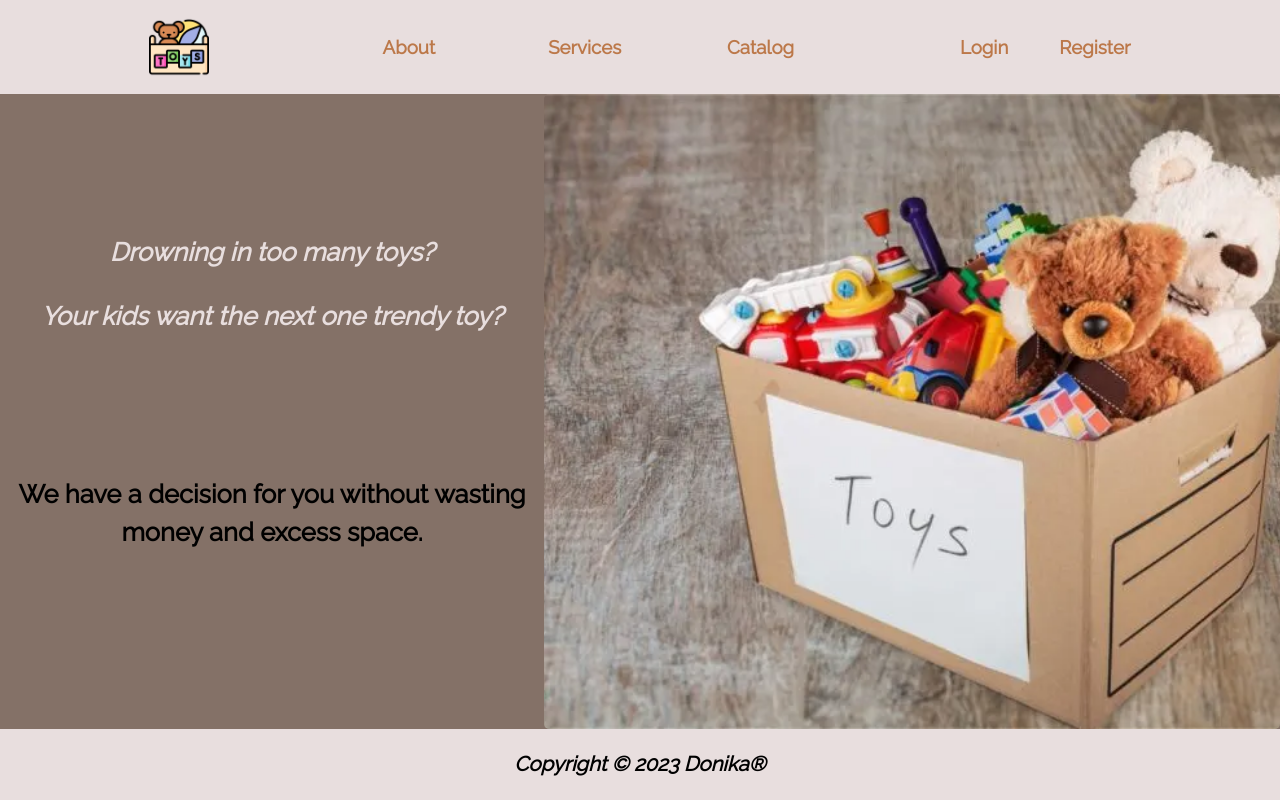
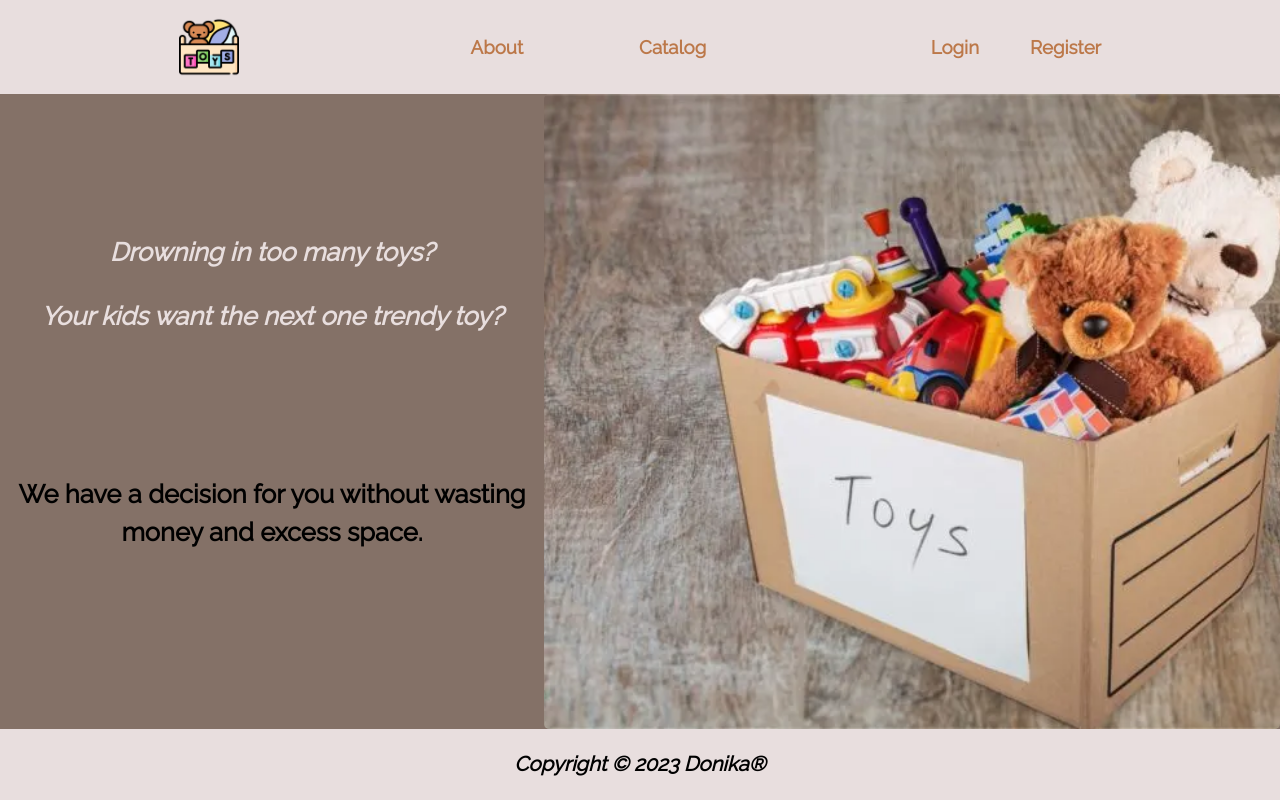
Before and after one commit to DonikaMarcheva/Toys-Share, a React (Vite) app in the folder client/: page / in a window 1280 px wide. Built offline with nearby package versions, Linux system fonts and the light colour scheme; no server answers.

Commit message:
remove unnecessary feature services

```diff
--- a/client/src/components/Header/Header.jsx
+++ b/client/src/components/Header/Header.jsx
@@ -27,7 +27,7 @@ export default function Header() {
                     <div className={styles.navigation}>
                         <ul>
                             <li><Link to={Path.About}>About</Link></li>
-                            <li><Link to={Path.Services}>Services</Link></li>
+                            {/* <li><Link to={Path.Services}>Services</Link></li> */}
                             <li><Link to={Path.Catalog}>Catalog</Link></li>
                             {isAuthenticated &&
                                 <li><Link to="/add">Add Toys</Link></li>}
```
